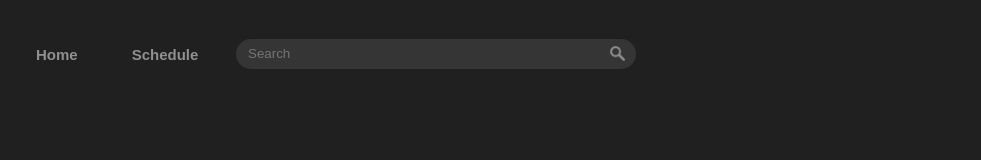
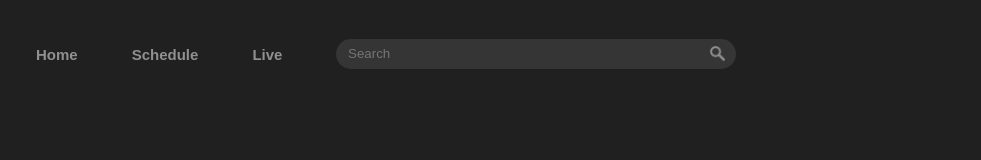
Before and after one commit to AlanMortimer/Alanmortimer.github.io, a plain HTML site: page index.html in a window 1280 px wide. Shown: the full height of the page, 299-1280 px from the left. Drawn offline with Linux system fonts and the light colour scheme.

Commit message:
Update index.css

```diff
--- a/index.css
+++ b/index.css
@@ -62,7 +62,7 @@ body{
 #SearchBarDiv{
     background-color: #353535;
     border-radius: 40px;
-    margin-left: 270px;
+    margin-left: 370px;
     margin-top: -25px;
     height: 30px;
     width: 400px;
```
